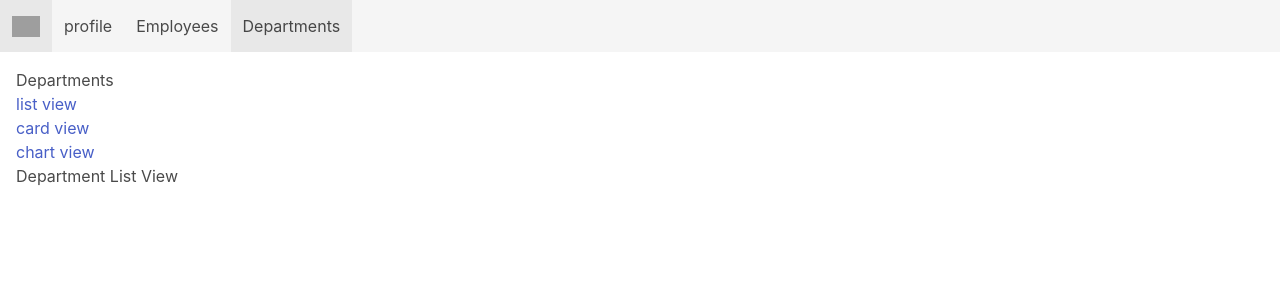
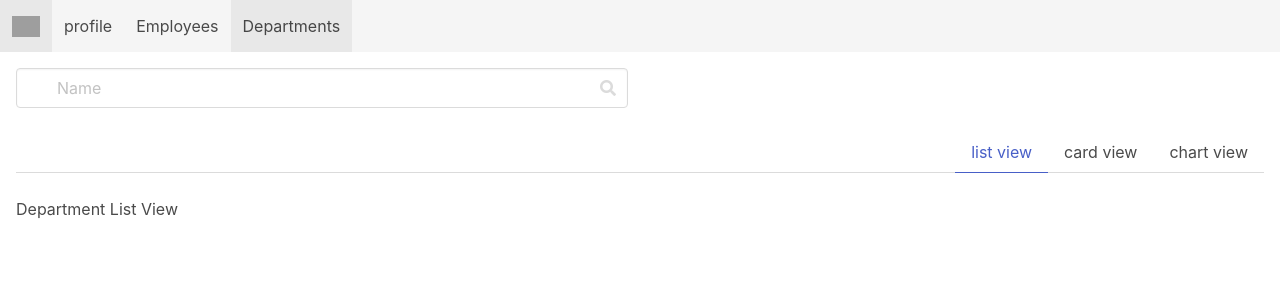
Before and after one commit to dabeng/hr, a React (Create React App) app: page /departments in a window 1280 px wide. Shown: the top 300 px of the page. Built offline with nearby package versions, Linux system fonts and the light colour scheme; grey boxes are pictures that could not be loaded.

Commit message:
finish the basic layout

```diff
--- a/src/features/departments/Departments.js
+++ b/src/features/departments/Departments.js
@@ -1,4 +1,4 @@
-import React from "react";
+import React, { useState } from "react";
 import {
   BrowserRouter as Router,
   Switch,
@@ -13,21 +13,42 @@ import { DepartmentChartView } from "./DepartmentChartView";
 
 export const Departments = () => {
   let { path, url } = useRouteMatch();
+  const [activeView, setActiveView] = useState('list-view');
+
+  function openView(e) {
+    setActiveView(e.target.href.split('/').slice(-1)[0] === 'employees' ?
+      'list-view' : e.target.href.split('/').slice(-1)[0]);
+  };
 
   return (
     <div>
-      <h2>Departments</h2>
+      <div class="columns">
+        <div class="column">
+          <div class="field">
+            <p class="control has-icons-left has-icons-right">
+              <input class="input" type="text" placeholder="Name" />
+              <span class="icon is-small is-right">
+                <i class="fas fa-search"></i>
+              </span>
+            </p>
+          </div>
+        </div>
+        <div class="column"></div>
+      </div>
+
+      <div class="tabs is-right" onClick={openView}>
         <ul>
-        <li>
+          <li className={`${activeView === 'list-view' ? 'is-active': ''}`}>
             <Link to={`${url}`}>list view</Link>
           </li>
-        <li>
+          <li className={`${activeView === 'card-view' ? 'is-active': ''}`}>
             <Link to={`${url}/card-view`}>card view</Link>
           </li>
-        <li>
+          <li className={`${activeView === 'chart-view' ? 'is-active': ''}`}>
             <Link to={`${url}/chart-view`}>chart view</Link>
           </li>
         </ul>
+      </div>
 
       <Switch>
         <Route exact path={path}>
--- a/src/features/employees/Employees.js
+++ b/src/features/employees/Employees.js
@@ -1,9 +1,10 @@
-import React from "react";
+import React, { useState } from "react";
 import {
   BrowserRouter as Router,
   Switch,
   Route,
   Link,
+  NavLink,
   useParams,
   useRouteMatch,
 } from "react-router-dom";
@@ -13,6 +14,12 @@ import { EmployeeChartView } from "./EmployeeChartView";
 
 export const Employees = () => {
   let { path, url } = useRouteMatch();
+  const [activeView, setActiveView] = useState('list-view');
+
+  function openView(e) {
+    setActiveView(e.target.href.split('/').slice(-1)[0] === 'employees' ?
+      'list-view' : e.target.href.split('/').slice(-1)[0]);
+  };
 
   return (
     <div>
@@ -20,28 +27,29 @@ export const Employees = () => {
         <div class="column">
           <div class="field">
             <p class="control has-icons-left has-icons-right">
-    <input class="input" type="text" placeholder="Name"/>
+              <input class="input" type="text" placeholder="Name" />
               <span class="icon is-small is-right">
                 <i class="fas fa-search"></i>
               </span>
             </p>
           </div>
         </div>
-  <div class="column">
+        <div class="column"></div>
+      </div>
+
+      <div class="tabs is-right" onClick={openView}>
         <ul>
-        <li>
+          <li className={`${activeView === 'list-view' ? 'is-active': ''}`}>
             <Link to={`${url}`}>list view</Link>
           </li>
-        <li>
+          <li className={`${activeView === 'card-view' ? 'is-active': ''}`}>
             <Link to={`${url}/card-view`}>card view</Link>
           </li>
-        <li>
+          <li className={`${activeView === 'chart-view' ? 'is-active': ''}`}>
             <Link to={`${url}/chart-view`}>chart view</Link>
           </li>
         </ul>
       </div>
-</div>
-
 
       <Switch>
         <Route exact path={path}>
```
Also changed, not shown: src/App.js (+40 -15 lines). Lines whose indentation alone changed are shown as unchanged.
